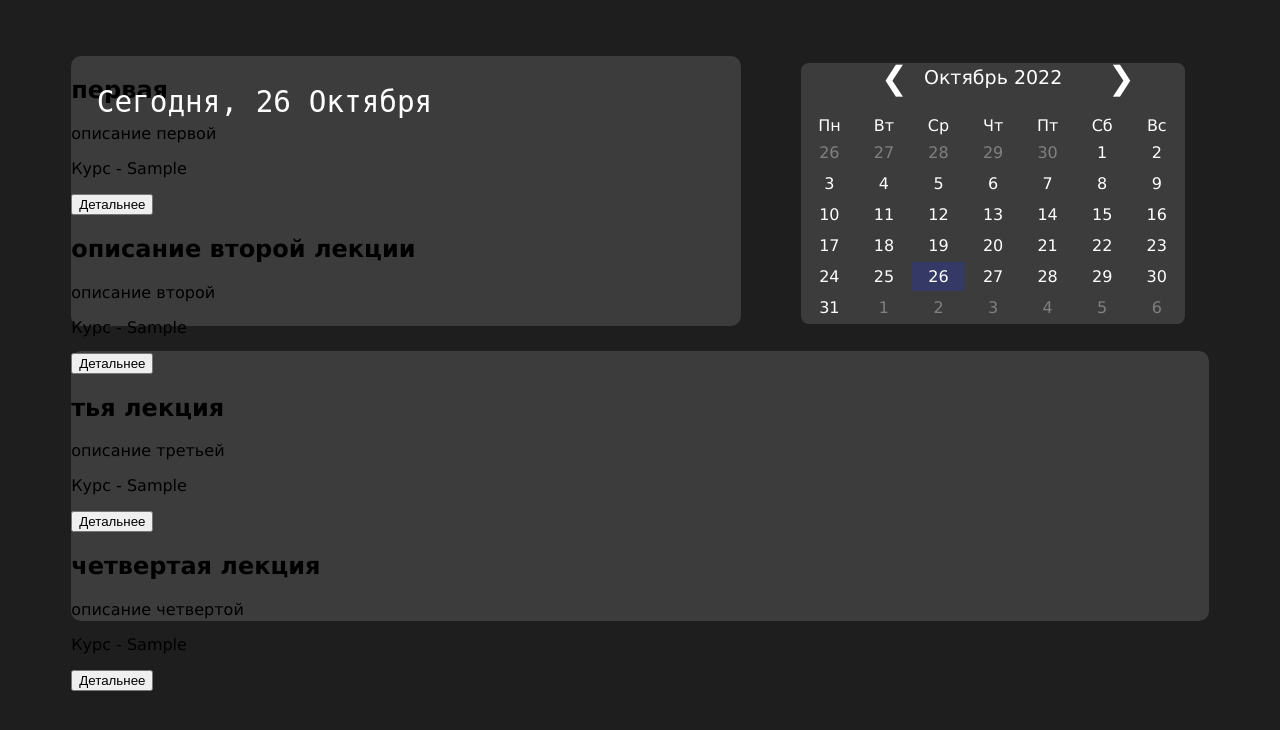
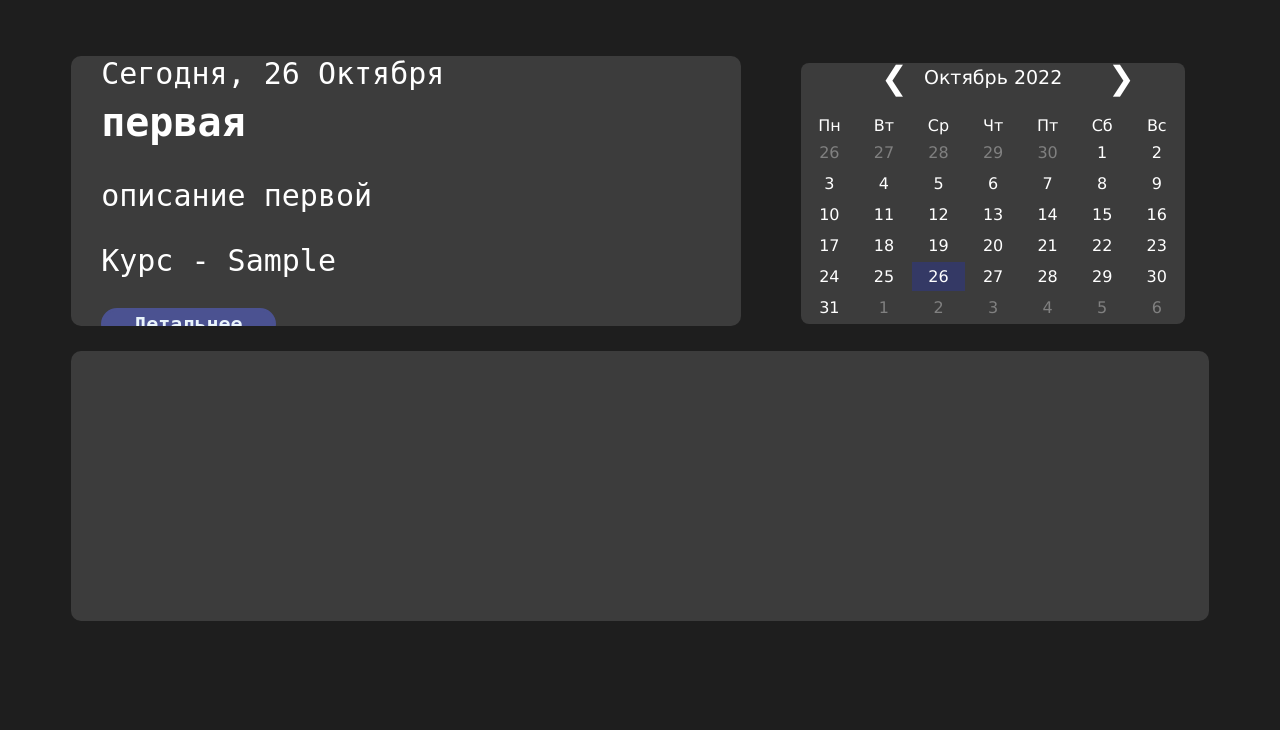
Before and after one commit to Ki4EH/cyberHackers_hakaton, a Flask app: template templates/homepage.html in a window 1280 px wide. Shown: the part 52-782 px from the top of the page. Run offline with Flask 3, Linux system fonts and the light colour scheme; tables that the repository leaves empty hold one stand-in row (values such as "Sample post"); the template is opened without the code that fills it: values that come from a table or form of the project are taken from there, most other values are stand-ins (such as "Sample title", 1, 10 or a date in 2020).

Commit message:
change style

```diff
--- a/static/css/style.css
+++ b/static/css/style.css
@@ -73,13 +73,46 @@
 }
 .today-is-heading {
     color: white;
-    display: inline-block;
+    margin-top: -0.1px;
+    background-color: #3C3C3C;
     position: absolute;
     margin-left: 2%;
-    font-size: 22pt;
+    font-size: 100px;
+    height: -100px;
+    width: 45%;
     font-family: monospace;
 }
-
+.today-container button {
+    margin-left: 30;
+    border: 3px solid #4b5291;
+    background-color: #4b5291;
+    border-radius: 25px;
+    font-size: 20px;
+    padding-left: 30px;
+    padding-right: 30px;
+    color: #e9f4fb;
+    font-weight: 700;
+    cursor: pointer;
+    outline: none;
+    font-family: monospace;
+}
+.today-container button:hover {
+    border-color: #7585b9;
+    transition: .5s;
+}
+.today-container p{
+    color: white;
+    font-size: 30px;
+    font-family: monospace;
+    margin-left: 30px;
+}
+.today-container h2{
+    padding-top: 10px;
+    font-family: monospace;
+    padding-left: 30px;
+    color: white;
+    font-size: 40px;
+}
 .calendar {
     display: inline-block;
     position: relative;
--- a/templates/homepage.html
+++ b/templates/homepage.html
@@ -13,8 +13,8 @@
     <a class="nav-item">Расписание</a>
     <button class="nav-item" id="exit-button">Выход</button>
 </nav>
-<div class="today-container">
-    <p class="today-is-heading">Сегодня, </p>
+<div class="today-container" style="overflow-y:scroll;">
+    <p class="today-is-heading">Сегодня,       </p>
 
     {% for lecture in lectures %}
     <h2 >{{ lecture.title }}</h2>
```
